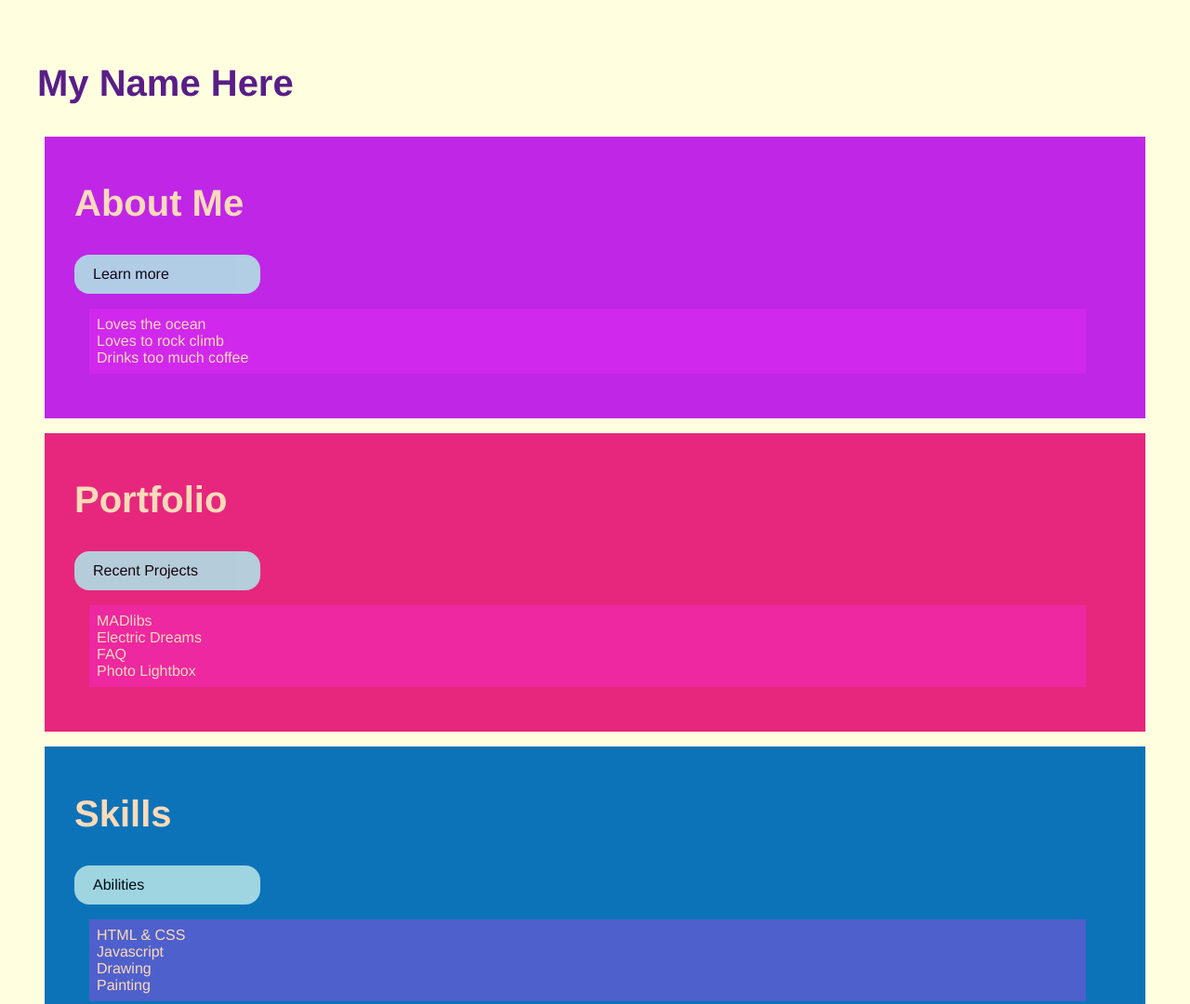
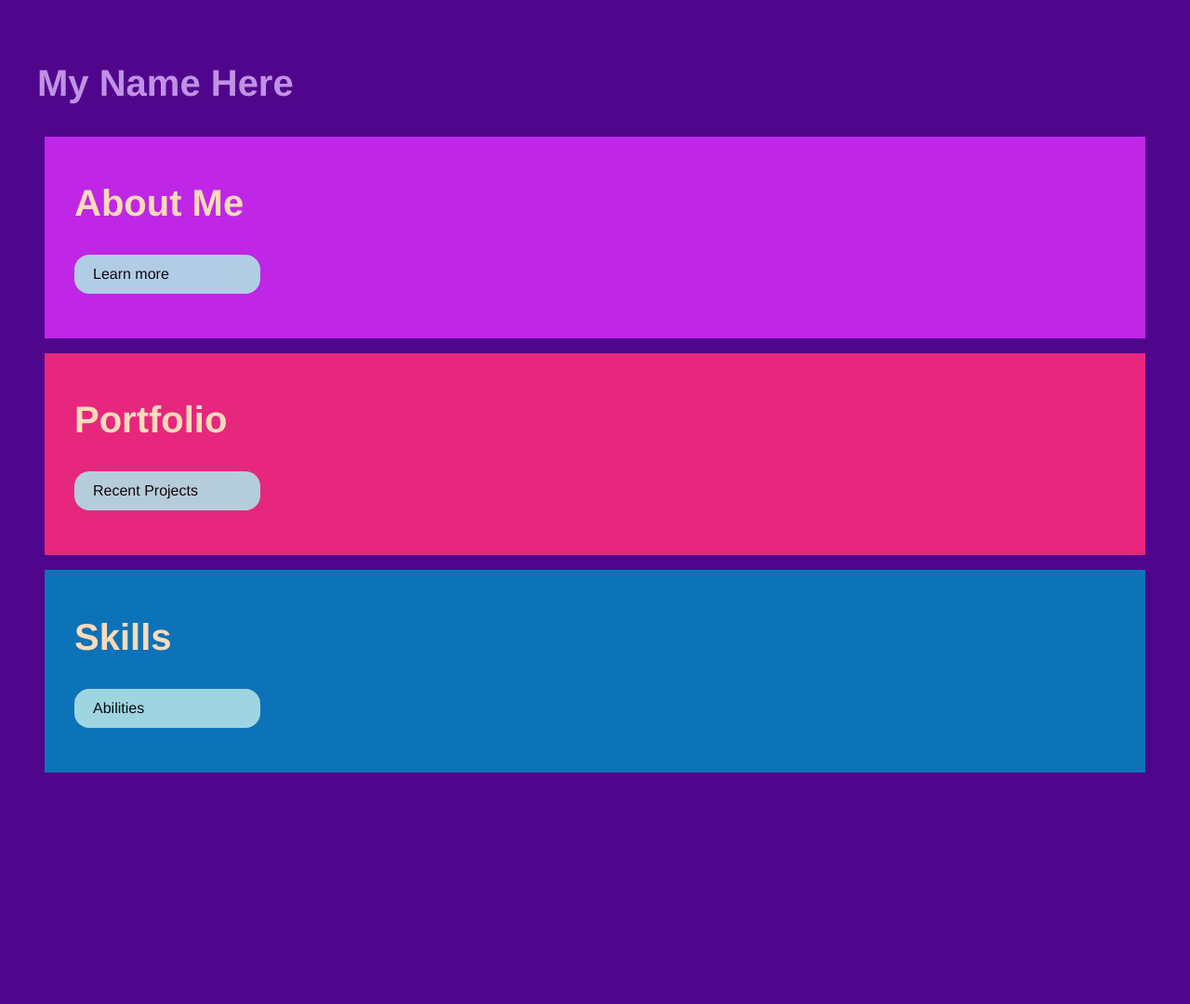
Before and after one commit to AngiBatess/JQ, a plain HTML site: page index.html in a window 1280 px wide. Shown: the top 1080 px of the page at 93% size. After the commit the page ends 879 px from the top, so only its background shows below. Drawn offline with nearby package versions, Linux system fonts and the light colour scheme.

Commit message:
you can click on each part individually

```diff
--- a/css/styles.css
+++ b/css/styles.css
@@ -1,7 +1,7 @@
 body {
   font-family: Helvetica;
   padding: 2em;
-  background-color: lightyellow;
+  background-color: rgb(80, 6, 140);
 }
 
 /* *{ border: 1px solid red;} */
@@ -9,7 +9,7 @@ body {
 h1 {
   font-size: 2.5em;
 }
-body>h1{color:rgb(89, 30, 135);}
+body>h1{color:rgb(192, 145, 228);}
 .bio {
   display: flex;
   justify-content: space-between;
--- a/js/main.js
+++ b/js/main.js
@@ -0,0 +1,24 @@
+function main(){
+  //$('body>h1').hide()
+//  $('.bio').hide()
+//you can chain lines of code together in jquery
+  $('.bio').hide().fadeIn(2000)
+  $('.items').hide()
+
+  $('.button').on('click', function(){
+    //$('.items').slideToggle(300)
+    //$('.button').toggleClass('active')
+    //$('.button').text('Viewed')
+//this makes it so only one is showing at a time when you click on it
+    $(this).toggleClass('active')
+    $(this).text('Viewed')
+    $(this).next().slideToggle(300)
+  })
+}
+
+
+
+
+
+//make sure you include the link in the html and then add the ready
+$(document).ready(main)
```
